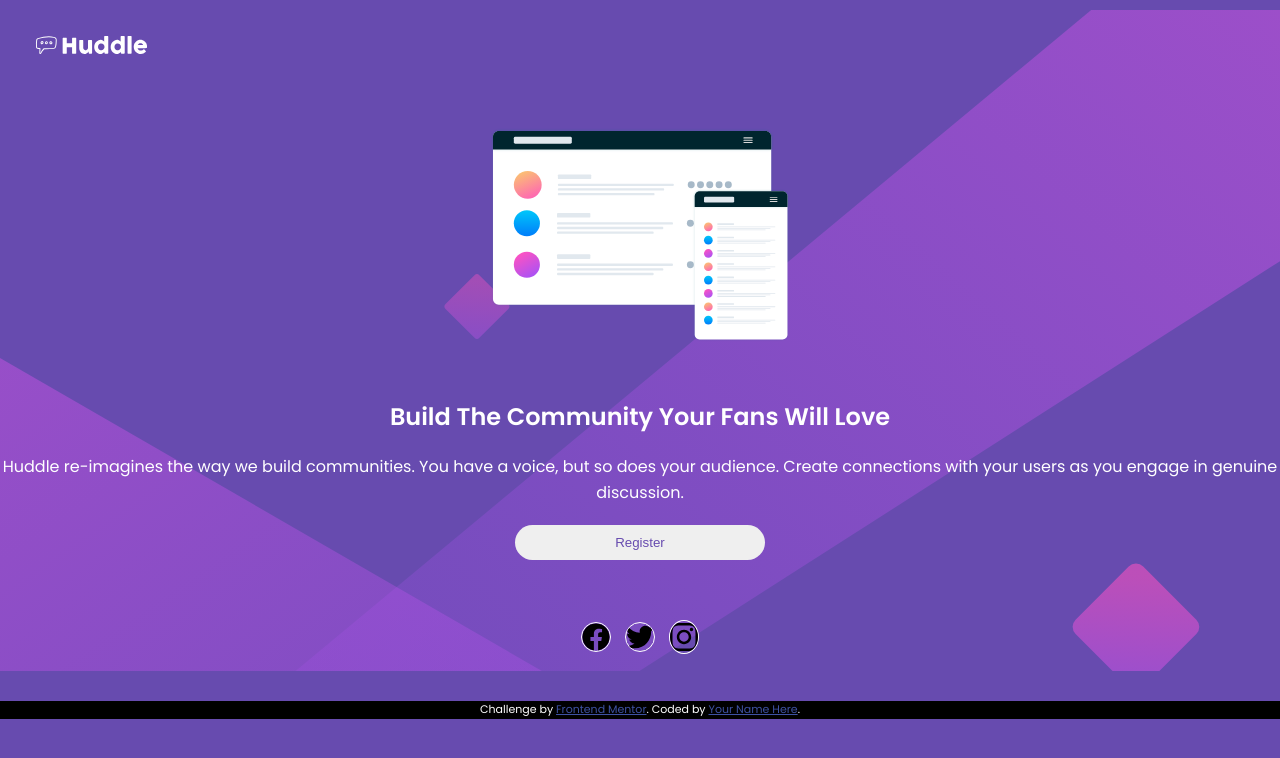
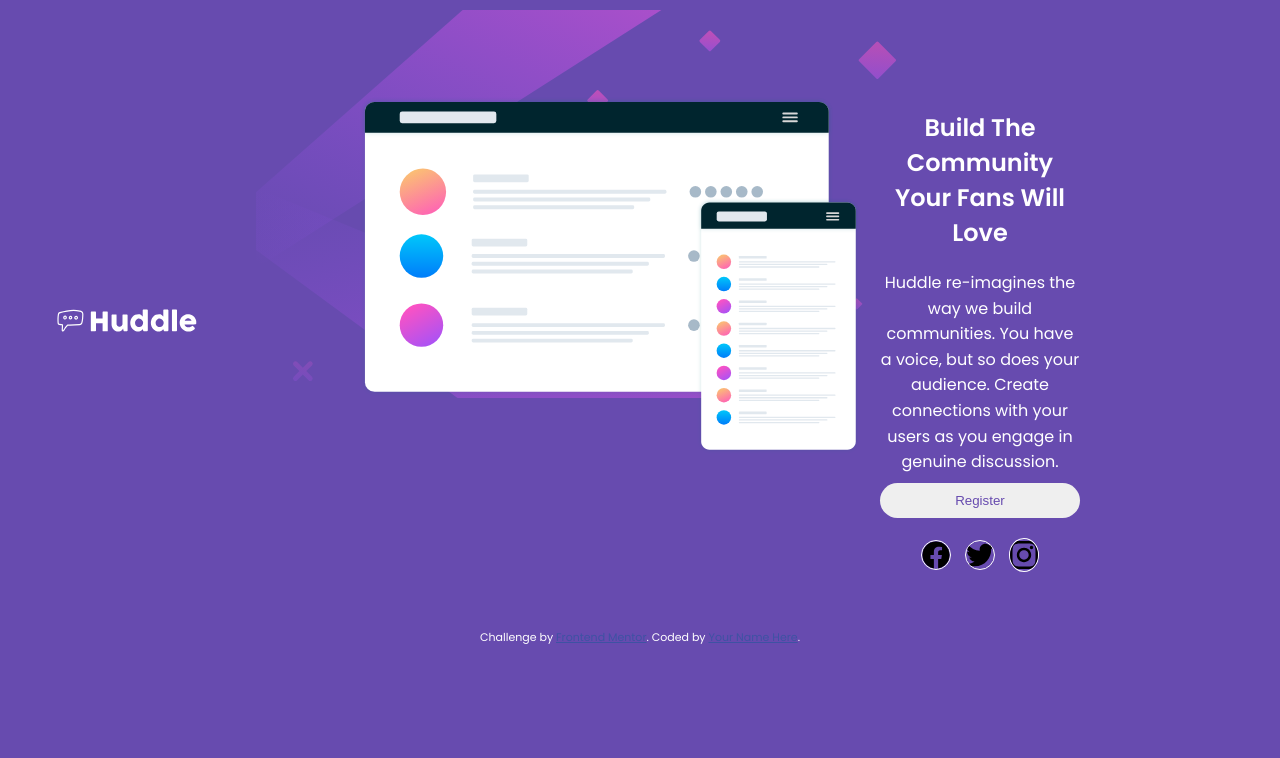
Before and after one commit to Wandesanguine/hurdle-landing-page, a plain HTML site: page index.html in a window 1280 px wide. Drawn offline with Linux system fonts and the light colour scheme.

Commit message:
Add files via upload

```diff
--- a/style.css
+++ b/style.css
@@ -17,33 +17,38 @@ body{
     background: var(--Violet);
     color:#fff;
     font-family: "poppins", "sans-serif";
-    max-height:100vh;
+    max-width: 100vw;
 }
 .container{
-    max-width: 100vw;
     background: url(./images/bg-mobile.svg);
     background-size: 100vw;
     background-repeat: no-repeat;
+    display: flex;
+    margin:10px auto;
+    align-items: center;
+    flex-direction: column;
+    justify-content: center;
     margin: 10px auto;
 }
 .main-image img{
-    max-width: 300px;
-    margin-top: 118px;
+    max-width: 250px;
+    margin-top: 80px;
+    position: relative;
+    right: 20px;
 }
 .huddle img{
-    max-width: 120px;
+    max-width: 150px;
     margin-left: 30px;
 }
 .huddle{
     margin-top: 20px;
-    position: absolute;
 }
 h1{
     margin: 50px auto 20px auto;
     font-size: x-large;
 }
 button{
-    width: 250px;
+    min-width: 200px;
     margin-top: 20px;
     border-radius: 50px;
     padding: 10px;
@@ -52,7 +57,7 @@ button{
 }
 button:hover{
     background: var(--Soft-Magenta);
-    color:#fff
+    color:#fff;
 }
 p{
     line-height: 1.6;
@@ -79,8 +84,44 @@ li{
 .attribution {
      font-size: 11px;
      text-align: center;
-     background: black;
     }
 .attribution a {
     color: hsl(228, 45%, 44%);
- }
+}
+@media (min-width:768px){
+    body{
+        display: flex;
+        align-items: center;
+        justify-content: center;
+        flex-direction: column;
+        max-width: 85%vw;
+    }
+    .container{
+        display: flex;
+        flex-direction: row;
+        max-width: 60vw;
+        max-height: 100vh;
+        background: url(./images/bg-desktop.svg);
+        background-repeat: no-repeat;
+        background-size: 50vw;
+        margin: 10px auto;
+    }
+    .main-image img{
+        position: relative;
+        bottom: 75px;
+        min-width: 500px;
+    }
+    .text{
+        margin-top: 50px;
+    }
+    button{
+        margin-top: .5rem;
+    }
+    .foot-img{
+        margin-top: 10px;
+    }
+    .huddle img{
+        position: relative;
+        right: 180px;
+    }
+}
```
